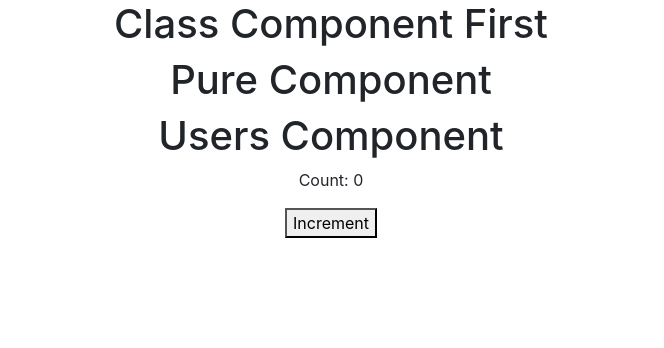
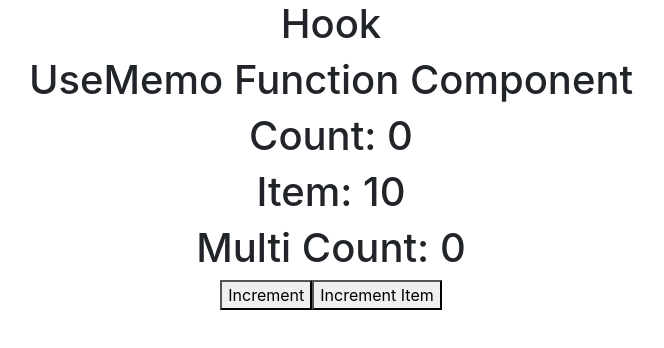
Before and after one commit to sanketpujari33/Full-Stack-Develaper, a React (Create React App) app in the folder Web-Technologies/React-Js/blog/: page / in a window 1280 px wide. Shown: the top 348 px of the page, without its empty margins (309-973 px from the left). Built offline with nearby package versions, Linux system fonts and the light colour scheme.

Commit message:
UseMemo Hook

```diff
--- a/Web-Technologies/React-Js/blog/src/App.js
+++ b/Web-Technologies/React-Js/blog/src/App.js
@@ -1,16 +1,16 @@
 import "./App.css";
 // import LifeCycleMethod from "./components/lifeCycleMethod/LifeCycleMethod.js";
-import ClassComponent from "./components/class/ClassComponent";
+// import ClassComponent from "./components/class/ClassComponent";
 // import FunctionComponent from './components/function/FunctionComponent';
-// import Hook from './components/hook/Hook';
+import Hook from './components/hook/Hook';
 
 function App() {
   return (
     <div className="App">
        {/* <FunctionComponent/> */}
-      <ClassComponent />
+      {/* <ClassComponent />  */}
       {/* <LifeCycleMethod/> */}
-       {/* <Hook/> */}
+       <Hook/>
     </div>
   );
 }
--- a/Web-Technologies/React-Js/blog/src/components/hook/Hook.js
+++ b/Web-Technologies/React-Js/blog/src/components/hook/Hook.js
@@ -1,11 +1,13 @@
 // import StateFunctionComponent from "./StateFunctionComponent";
-import UseEffectFunctionComponent from "./UseEffectFunctionComponent";
+// import UseEffectFunctionComponent from "./UseEffectFunctionComponent";
+import UseMemoFunctionComponent from "./UseMemoFunctionComponent";
 
 function Hook() {
     return ( <>
         <h1>Hook</h1>
         {/* <StateFunctionComponent/>*/}
-        <UseEffectFunctionComponent/>
+        {/* <UseEffectFunctionComponent/> */}
+        <UseMemoFunctionComponent/>
     </> );
 }
 
--- /dev/null
+++ b/Web-Technologies/React-Js/blog/src/components/hook/UseMemoFunctionComponent.js
@@ -0,0 +1,24 @@
+import React, { useMemo } from 'react';
+
+function UseMemoFunctionComponent() {
+    const [count, setCount] = React.useState(0);
+    const [item, setItem] = React.useState(10);
+
+    const multiCountMemo=useMemo(()=>{
+        console.log("Multi count");
+        return count *5;
+
+    },[count])
+    return (
+        <>
+        <h1>UseMemo Function Component</h1>
+        <h1>Count: {count}</h1>
+        <h1>Item: {item}</h1>
+        <h1>Multi Count: {multiCountMemo}</h1>
+        <button onClick={() => setCount(count + 1)}>Increment</button>
+        <button onClick={() => setItem(item * 10)}>Increment Item</button>
+        </>
+     );
+}
+
+export default UseMemoFunctionComponent;
```
